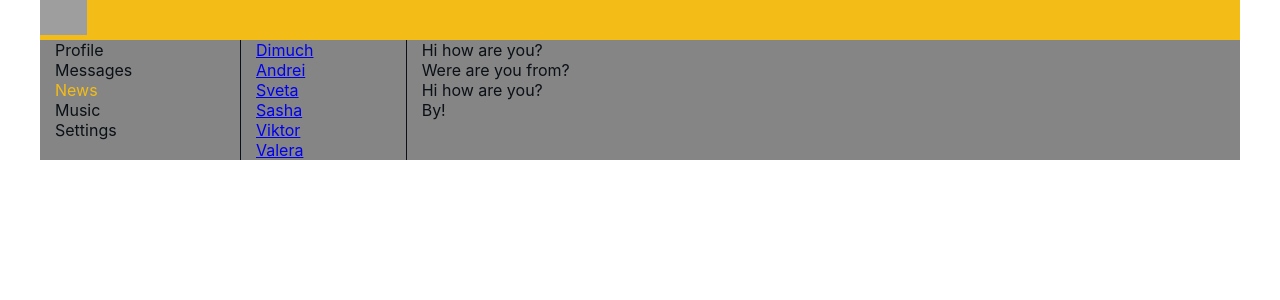
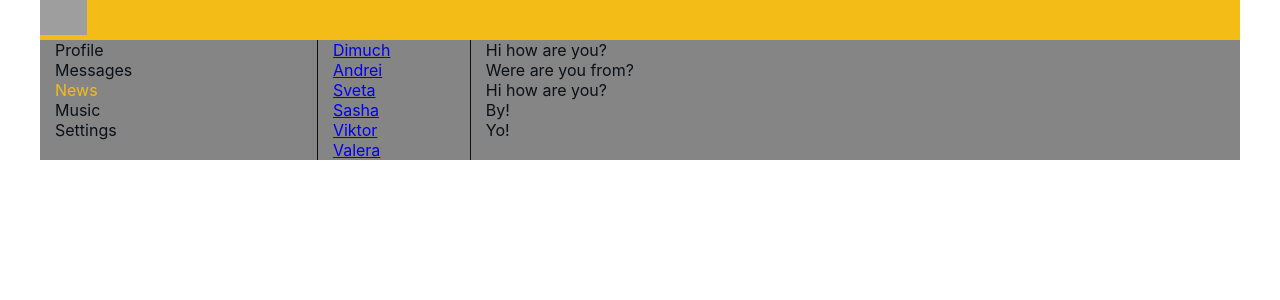
Before and after one commit to OleksandrCh/miniSocialSite, a React (Create React App) app: page /news in a window 1280 px wide. Shown: the top 300 px of the page. Built offline with nearby package versions, Linux system fonts and the light colour scheme; grey boxes are pictures that could not be loaded.

Commit message:
Refactoring Dialogs & Post

```diff
--- a/src/App.css
+++ b/src/App.css
@@ -13,8 +13,7 @@
     display: grid;
     width: 1200px;
     grid-template-rows: 40px 1fr;
-    grid-template-columns: 2fr 10fr;
-    /*grid-gap: 10px;*/
+    grid-template-columns: 3fr 10fr;
     grid-template-areas: 'h h' 'n c';
 }
 
--- a/src/component/Dialogs/Dialogs.jsx
+++ b/src/component/Dialogs/Dialogs.jsx
@@ -18,23 +18,29 @@ const Message = ({message}) => {
     )
 };
 
-function Dialogs(props) {
+const Dialogs = (props) => {
+    let dialogsData = [
+        {id: 1, name: 'Dimuch'},
+        {id: 2, name: 'Andrei'},
+        {id: 3, name: 'Sveta'},
+        {id: 4, name: 'Sasha'},
+        {id: 5, name: 'Viktor'},
+        {id: 6, name: 'Valera'}
+    ];
+    let messageData = [
+        {id: 1,message:'Hi how are you?'},
+        {id: 2,message:'Were are you from?'},
+        {id: 3,message:'Hi how are you?'},
+        {id: 4,message:'By!'},
+        {id: 5,message:'Yo!'}
+    ]
     return (
-
         <div className={s.dialogs}>
             <div className={s.dialogsItems}>
-                <DialogItem name={'Dimuch'} id={'1'}/>
-                <DialogItem name={'Andrei'} id={'2'}/>
-                <DialogItem name={'Sveta'} id={'3'}/>
-                <DialogItem name={'Sasha'} id={'4'}/>
-                <DialogItem name={'Viktor'} id={'5'}/>
-                <DialogItem name={'Valera'} id={'6'}/>
+                {dialogsData.map(data => <DialogItem name={data.name} id={data.id}/>)}
             </div>
             <div className={s.messagesItems}>
-                <Message message={'Hi how are you?'}/>
-                <Message message={'Were are you from?'}/>
-                <Message message={'Hi how are you?'}/>
-                <Message message={'By!'}/>
+                {messageData.map(data =>  <Message message={data.message} id={data.id}/>)}
             </div>
         </div>
     );
--- a/src/component/Profile/MyPosts/MyPosts.jsx
+++ b/src/component/Profile/MyPosts/MyPosts.jsx
@@ -3,6 +3,11 @@ import s from './MyPosts.module.css';
 import Post from "./Post/Post";
 
 const MyPosts = () => {
+    let postData = [
+        {post: 'Hi, how are you?'},
+        {post: 'It\'s my first post!'}
+    ];
+
     return (
         <div className={s.postsBlock}>
             <h3>My post</h3>
@@ -15,8 +20,7 @@ const MyPosts = () => {
                 </div>
             </div>
             <div className={s.posts}>
-                <Post message='Hi, how are you?' countLike={15}/>
-                <Post message="It's my first post!" countLike={15}/>
+                {postData.map(post => <Post message={post.post}/>)}
             </div>
         </div>
     )
--- a/src/component/Profile/MyPosts/Post/Post.jsx
+++ b/src/component/Profile/MyPosts/Post/Post.jsx
@@ -1,14 +1,19 @@
-import React from "react";
+import React, {useState} from "react";
 import s from './Post.module.css';
 
-const Post = (props) => {
+const Post = ({message}) => {
+    const [like, setLike] = useState(0);
+
+    const addLike = () => {
+        setLike(like + 1)
+    };
     return (
         <div className={s.item}>
             <img src='https://whatsism.com/uploads/posts/2018-07/1530546770_rmk_vdjbx10.jpg'/>
-            {props.message}
+            {message}
             <div>
                     <span>
-                        <a > {props.countLike} <i className="fas fa-heart"></i></a>
+                        <a onClick={addLike}> {like} <i className="fas fa-heart"></i></a>
                     </span>
             </div>
         </div>
```
